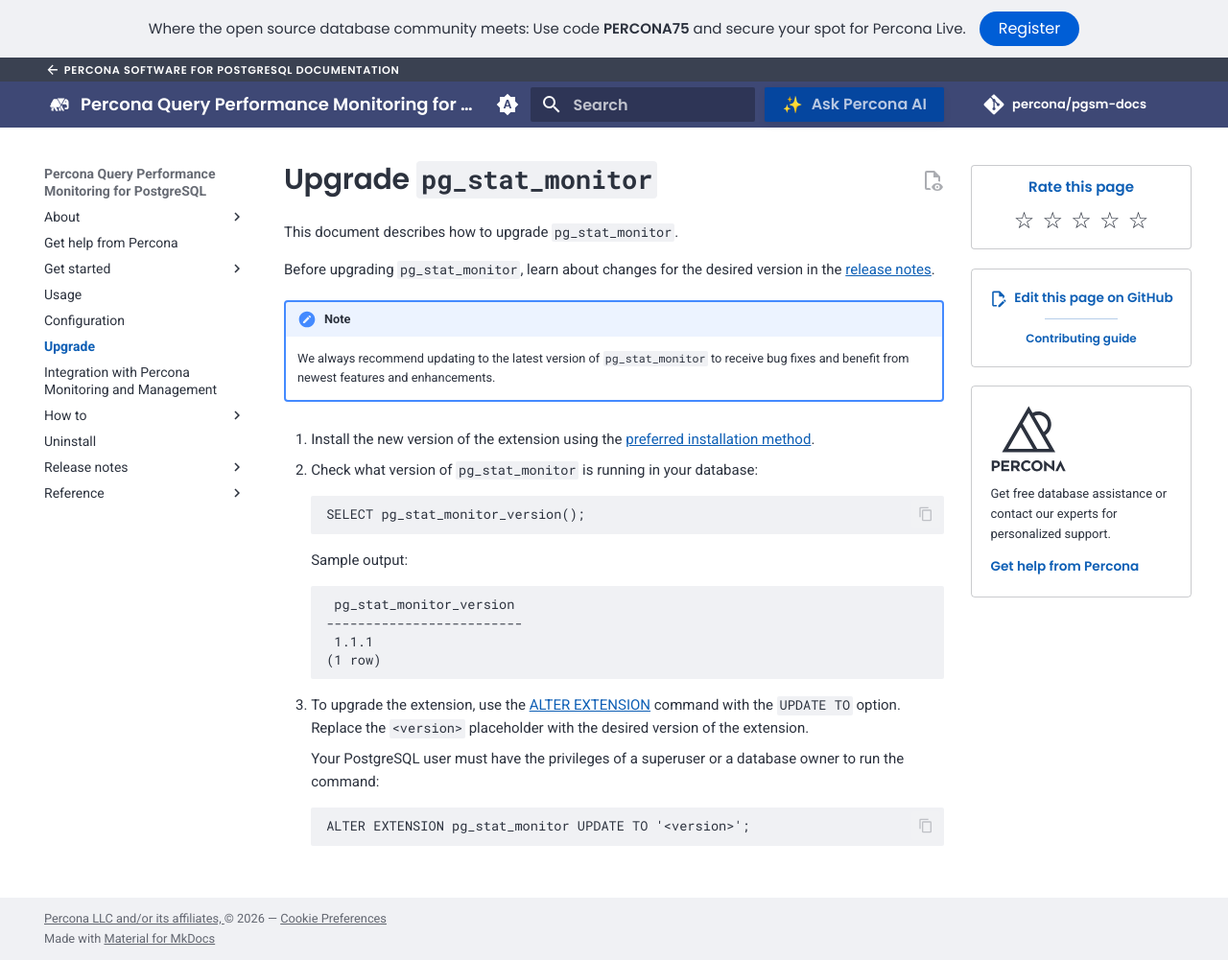
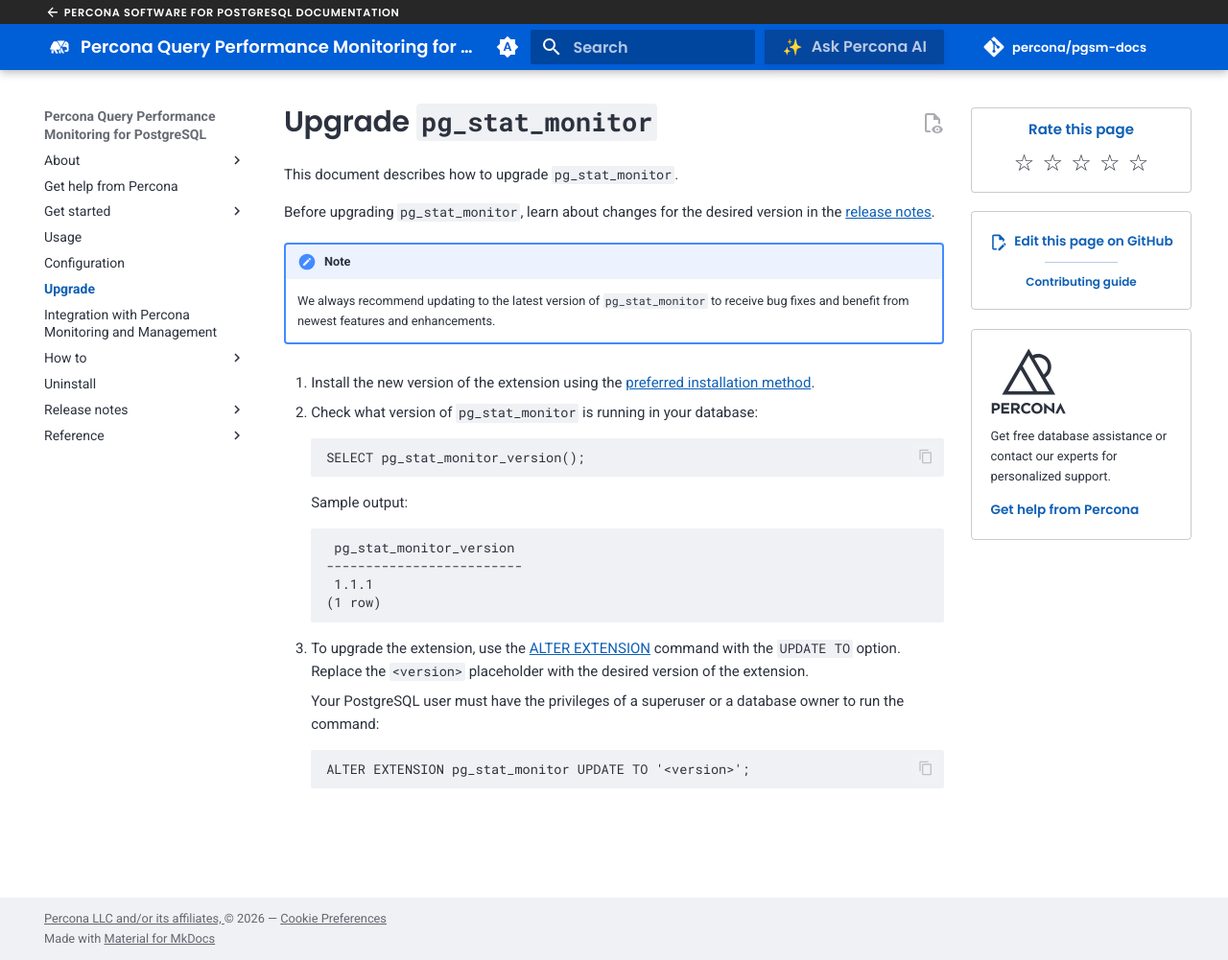
Before and after one commit to percona/pgsm-docs, an MkDocs documentation site: the page built from docs/upgrade.md, in a window 1280 px wide and 1001 px high. Shown: the whole window at 96% size. Built offline with MkDocs 1.6.1 and Material for MkDocs 9.7.7, drawn with Linux system fonts in a browser that asks for light colours; nearby versions of some CDN libraries; comment, search, counter and statistics services are not loaded; the version menu is left out; part of the change alters nothing that is shown.

Commit message:
DOCS-383 Fix Osano consent banner and Kapa AI widget, remove Percona Live banner
Co-Authored-By: Claude Opus 5.5 <noreply@anthropic.com>
Claude-Session: https://claude.ai/code/session_01Vun8fJtbzzEEskSKWidRsN

```diff
--- a/_resource/overrides/main.html
+++ b/_resource/overrides/main.html
@@ -2,6 +2,25 @@
   This file was automatically generated - do not edit
 -#}
 {% extends "base.html" %}
+{% block site_meta %}
+  {{ super() }}
+  <script>
+    window.dataLayer = window.dataLayer || [];
+    function gtag(){ dataLayer.push(arguments); }
+    gtag('consent', 'default', {
+      'ad_storage': 'denied',
+      'analytics_storage': 'denied',
+      'ad_user_data': 'denied',
+      'ad_personalization': 'denied',
+      'personalization_storage': 'denied',
+      'functionality_storage': 'granted',
+      'security_storage': 'granted',
+      'wait_for_update': 500
+    });
+    gtag('set', 'ads_data_redaction', true);
+  </script>
+  <script src="https://cmp.osano.com/Azqe5vTyLOSbN3OuT/49ad85b5-0418-4794-ab81-7599dddd534c/osano.js"></script>
+{% endblock %}
 
 {%- macro relbar2 () %}
 <div class="md-relbar2__inner md-grid">
@@ -16,35 +35,22 @@
 </div>
 {%- endmacro %}
 
-{% block announce %}
-  <div class="md-banner" style="text-align: center;">
-    Where the open source database community meets:
-    Use code <strong>PERCONA75</strong> and secure your spot for Percona Live.
-
-    <a
-      class="breakdance-link button-atom button-atom--primary bde-button__button"
-      href="https://perconalive.com/2026-usa/"
-      target="_blank"
-      data-type="url"
-      style="
-        padding: 5px 20px;
-        display: inline-block;
-        margin-left: 10px;
-        background-color: #005ed6;
-        border-radius: 999px;
-        text-decoration: none;
-      "
-    >
-      <span class="button-atom__text" style="font-size: 16px; color: #ffffff;">
-        Register
-      </span>
-    </a>
-  </div>
-{% endblock %}
-
 {% block scripts %}
 {{ super() }}
-<script src="https://cmp.osano.com/Azqe5vTyLOSbN3OuT/49ad85b5-0418-4794-ab81-7599dddd534c/osano.js"></script>
+  <script
+    id="kapa-widget-script"
+    async
+    data-osano="ESSENTIAL"
+    src="https://widget.kapa.ai/kapa-widget.bundle.js"
+    data-website-id="0e0d55cf-6370-4a6d-a987-96670a7fe935"
+    data-button-hide="true"
+    data-project-name="Percona"
+    data-modal-title="Percona AI Assistant"
+    font-size="0.875rem"
+    data-modal-disclaimer="The **Percona AI Assistant** helps you find simple, clear answers to your Percona questions using [official documentation](https://docs.percona.com/), resolved [forum posts](https://forums.percona.com/) and [blog posts](https://www.percona.com/blog/). Note, do not enter personal or confidential information. Before using Percona AI assistant, read the [Legal Notice](https://docs.percona.com/pg-stat-monitor/legal-notice.html)."
+    data-modal-example-questions="What is pg_stat_monitor and why would I use it?, How do I install pg_stat_monitor on PostgreSQL?, How can I use pg_stat_monitor to identify slow queries?, What are the best practices for running pg_stat_monitor in production?"
+    data-project-logo="https://docs.percona.com/pg-stat-monitor/_static/percona-logomark-one-color-dark.png"
+  ></script>
 {% endblock %}
 
                  {% block extrahead %}
--- a/docs/css/extra.css
+++ b/docs/css/extra.css
@@ -60,14 +60,3 @@
   font-size: 0.6rem !important;         /* smaller font */
   color: var(--md-typeset-a-color);
 }
-
-/* Percona live announcement banner */
-
-.md-banner {
-  text-align: center;
-}
-
-.md-banner,
-.md-banner * {
-  font-family: "Poppins", sans-serif !important;
-}
--- /dev/null
+++ b/docs/css/postgresql.css
@@ -0,0 +1,22 @@
+/* Overrides */
+
+:root {
+    --postgresql-brand: rgb(0, 94, 214);
+        /* Sidebar / repo nav strip — solid, no gradient */
+    --postgresql-brand-dark: rgb(40, 39, 39);
+    --md-primary-fg-color--dark: var(--postgresql-brand-dark);
+}
+.md-header,
+.md-tabs {
+    background: var(--postgresql-brand);
+}
+@media screen and (max-width: 76.1875em) {
+    .md-nav--primary .md-nav__title[for="__drawer"],
+    .md-nav--primary .md-nav__title {
+        background: var(--postgresql-brand);
+    }
+}
+.superNav,
+.md-nav__source {
+    background-color: var(--postgresql-brand-dark);
+}
--- a/docs/js/kapa.js
+++ b/docs/js/kapa.js
@@ -20,79 +20,15 @@
             <span class="percona-text">Ask Percona AI</span>
         `;
 
-        // Place button AFTER search component
+        button.addEventListener("click", function (event) {
+            event.preventDefault();
+            if (window.Kapa && typeof window.Kapa.open === "function") {
+                window.Kapa.open();
+            }
+        });
+
         search.parentNode.insertBefore(button, search.nextSibling);
     }
 
-    function loadKapa() {
-        // Prevent duplicate loading
-        if (document.getElementById("kapa-widget-script")) {
-            return;
-        }
-
-        const script = document.createElement("script");
-
-        script.id = "kapa-widget-script";
-
-        script.src = "https://widget.kapa.ai/kapa-widget.bundle.js";
-
-        script.async = true;
-
-        // REQUIRED CONFIG
-        script.setAttribute(
-            "data-website-id",
-            "0e0d55cf-6370-4a6d-a987-96670a7fe935"
-        );
-
-        script.setAttribute(
-            "data-modal-override-open-selector",
-            "#ask-percona-ai"
-        );
-
-        script.setAttribute(
-            "data-button-hide",
-            "true"
-        );
-
-        script.setAttribute(
-            "data-project-name",
-            "Percona"
-        );
-
-        script.setAttribute(
-            "data-modal-title",
-            "Percona AI Assistant"
-        );
-
-        script.setAttribute(
-            "font-size",
-            "0.875rem"
-        );
-
-        // MODAL CONTENT
-        script.setAttribute(
-            "data-modal-disclaimer",
-            "The **Percona AI Assistant** helps you find simple, clear answers to your Percona questions using [official documentation](https://docs.percona.com/), resolved [forum posts](https://forums.percona.com/) and [blog posts](https://www.percona.com/blog/). Note, do not enter personal or confidential information. Before using Percona AI assistant, read the [Legal Notice](https://docs.percona.com/pg-stat-monitor/legal-notice.html)."
-        );
-
-        script.setAttribute(
-            "data-modal-example-questions",
-            "What is pg_stat_monitor and why would I use it?, How do I install pg_stat_monitor on PostgreSQL?, How can I use pg_stat_monitor to identify slow queries?, What are the best practices for running pg_stat_monitor in production?"
-        );
-
-        script.setAttribute(
-            "data-project-logo",
-            "https://docs.percona.com/pg-stat-monitor/_static/percona-logomark-one-color-dark.png"
-        );
-
-        document.head.appendChild(script);
-    }
-
     createAIButton();
-    loadKapa();
-
-    document.addEventListener("navigation.instant", () => {
-        createAIButton();
-        loadKapa();
-    });
 })();
```
